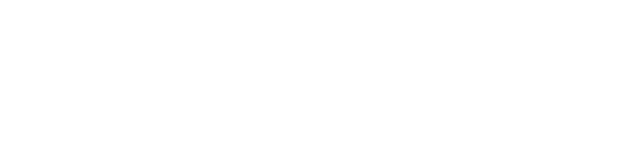
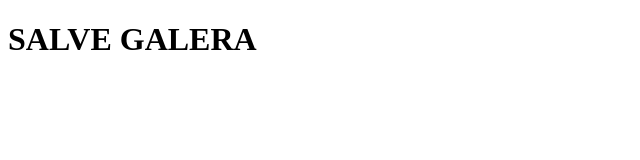
Before and after one commit to brualdasil2/primeiro-repositorio, a plain HTML site: page index.html in a window 1280 px wide. Shown: the whole page, without its empty margins (0-640 px from the left). Drawn offline with Linux system fonts and the light colour scheme.

Commit message:
adicionei h1 no body

```diff
--- a/index.html
+++ b/index.html
@@ -7,6 +7,6 @@
     <title>Learning is fun!</title>
 </head>
 <body>
-
+    <h1>SALVE GALERA</h1>
 </body>
 </html>
```
